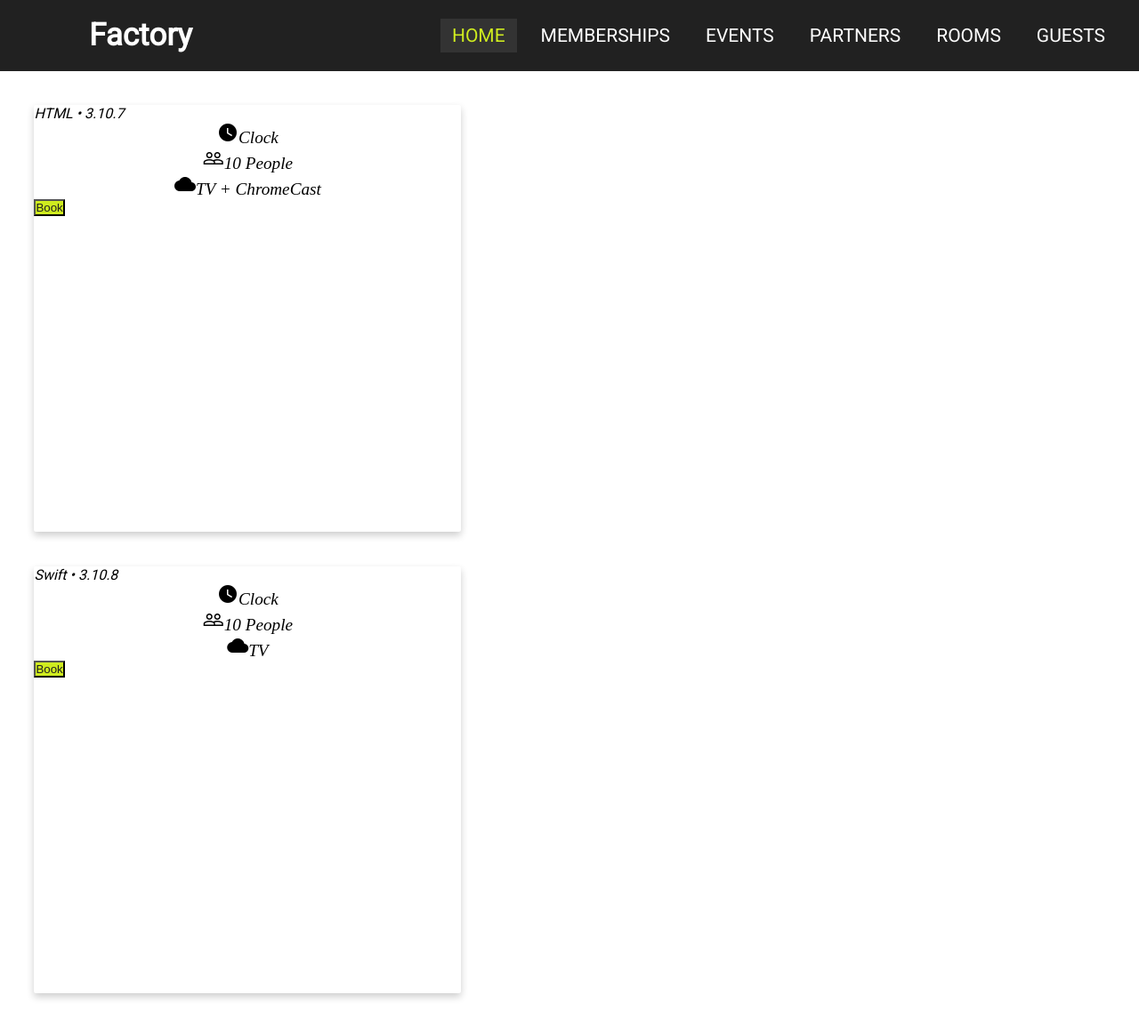
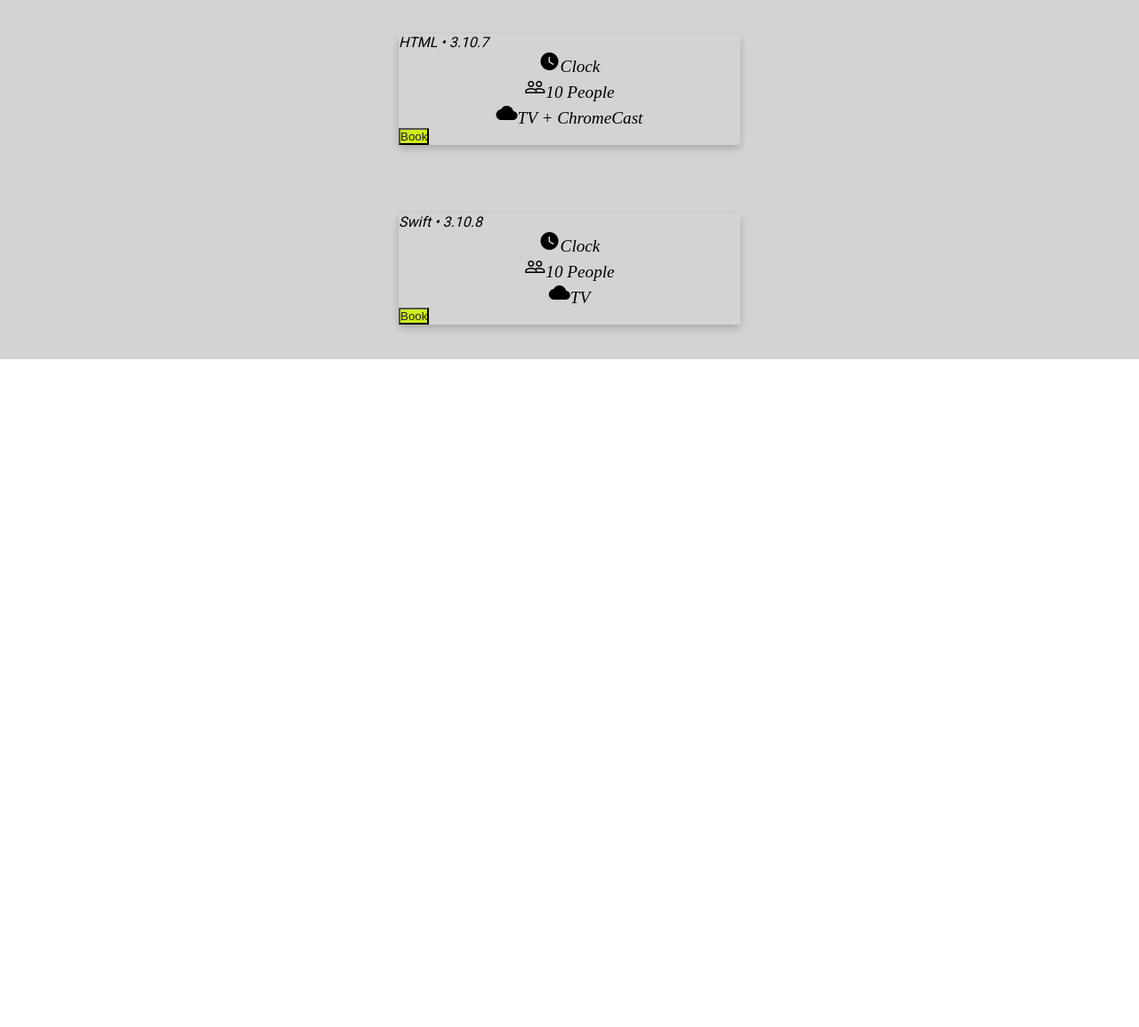
Before and after one commit to pb-coder/factoryroombooking, a Flask app: page / in a window 1280 px wide. Shown: the whole page at 89% size. After the commit the page ends 404 px from the top, so only its background shows below. Run offline with Flask 2, Linux system fonts and the light colour scheme.

Commit message:
css styling

```diff
--- a/static/main.css
+++ b/static/main.css
@@ -4,7 +4,6 @@
   text-decoration: none;
   list-style: none;
   box-sizing: border-box;
-
 }
 
 nav {
@@ -56,8 +55,8 @@ nav ul li a {
   box-shadow: 0 4px 8px 0 rgba(0,0,0,0.2);
   border-radius: 2.5px;
   transition: 0.3s;
-  height: 60vh;
-  width: 60vh;
+  height: 30%;
+  width: 30%;
   margin: 3%;
 }
 
@@ -81,3 +80,15 @@ nav ul li a {
   color: #212121;
   text-align: center;
 }
+
+/* flexbox */
+
+.flex_container {
+  display: flex;
+  flex-wrap: wrap;
+  flex-direction: row;
+  align-items: center;
+  align-content: center;
+  justify-content: center;
+  background: lightgrey;
+}
--- a/templates/home.html
+++ b/templates/home.html
@@ -1,6 +1,7 @@
 {% extends "layout.html" %}
 {% block content %}
     {% for room in rooms %}
+    <div class="flex_container">
         <div class="room_card">
             <h4 class="room_name">{{ room.name }} • {{ room.number }}</h4>
             <ul class="room_list">
@@ -10,5 +11,6 @@
             </ul>
             <button class="room_book">Book</button>
         </div>
+    </div>
     {% endfor %}
 {% endblock content %}
--- a/templates/layout.html
+++ b/templates/layout.html
@@ -15,7 +15,7 @@
 
 <body>
 
-  <nav>
+  <!--<nav>
     <label class="logo">Factory</label>
     <ul>
       <li><a class="active" href="{{ url_for("home") }}">Home</a></li>
@@ -25,7 +25,7 @@
       <li><a href="#">Rooms</a></li>
       <li><a href="#">Guests</a></li>
     </ul>
-  </nav>
+  </nav>-->
 
 
     <div>
```
Lines whose indentation alone changed are shown as unchanged.
